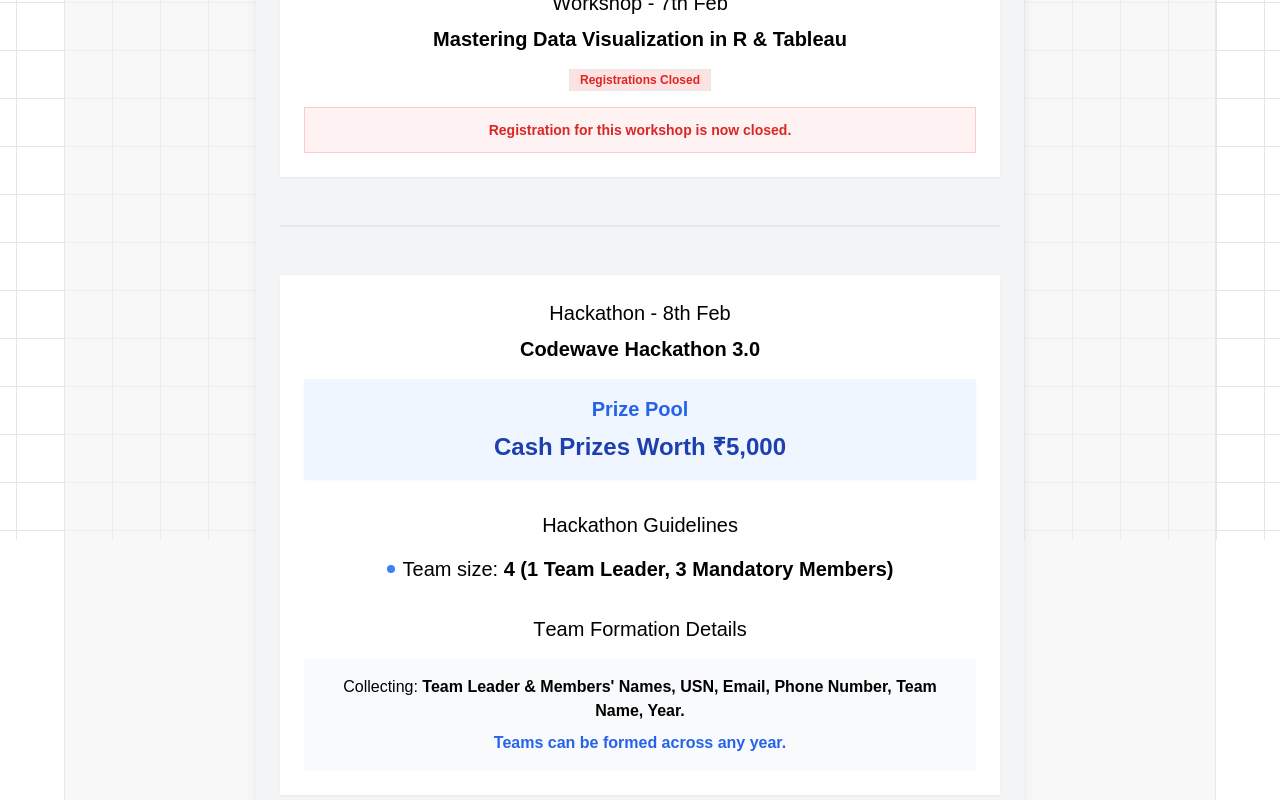
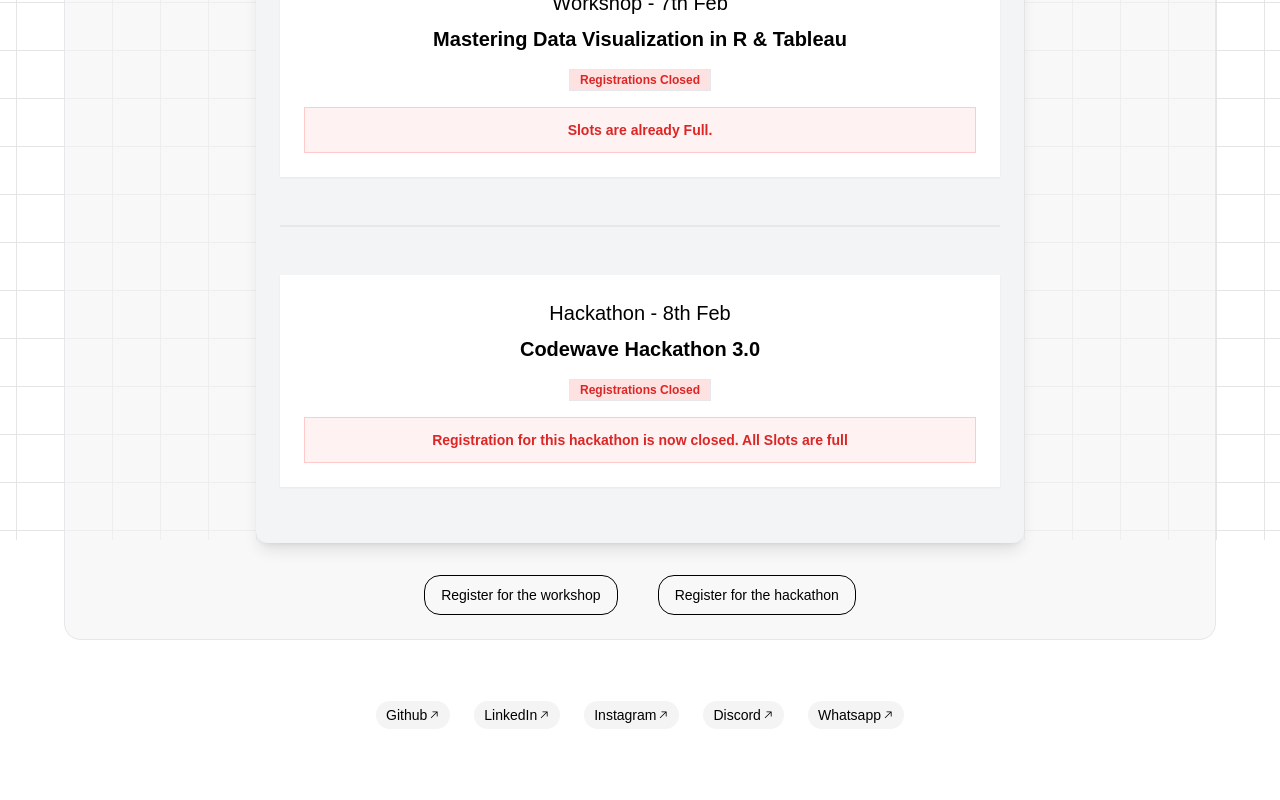
Before and after one commit to Pawan2061/anova, a Next.js app: page /register in a window 1280 px wide. Shown: the part 260-1060 px from the top of the page. Built offline with nearby package versions, Linux system fonts and the light colour scheme.

Commit message:
regs closed

```diff
--- a/app/register/page.tsx
+++ b/app/register/page.tsx
@@ -11,15 +11,18 @@
   const text1 = "Register for the hackathon";
   const text2 = "Register for the workshop";
   const [showAlert, setShowAlert] = useState(false);
+  const [alertMessage, setAlertMessage] = useState("");
 
-  const handleSignupClick = () => {
+  const handleSignupClick = (eventType: string) => {
     setShowAlert(true);
+    setAlertMessage(` ${eventType} registrations are now closed.`);
     setTimeout(() => setShowAlert(false), 4000);
   };
 
   return (
     <section className="mt-8 md:mt-16 w-full flex flex-col items-center gap-4 md:gap-8 mx-auto max-w-6xl border rounded-2xl shadow-black bg-gray-100/60 p-4 md:p-6">
       <EventDetails />
+
       {showAlert && (
         <div className="w-full max-w-md">
           <Alert
@@ -28,21 +31,26 @@
           >
             <XCircle className="h-4 w-4" />
             <AlertTitle>Registrations Closed</AlertTitle>
-            <AlertDescription>
-              Unfortunately, workshop registrations are now closed.
-            </AlertDescription>
+            <AlertDescription>{alertMessage}</AlertDescription>
           </Alert>
         </div>
       )}
+
       <div className="w-full flex flex-col sm:flex-row justify-center items-center gap-4 sm:gap-10">
         <Button
-          onClick={handleSignupClick}
+          onClick={() => handleSignupClick("workshop")}
           variant="outline"
           className="w-fit rounded-2xl"
         >
           {text2}
         </Button>
-        <HackRegister text={text1} />
+        <Button
+          onClick={() => handleSignupClick("hackathon")}
+          variant="outline"
+          className="w-fit rounded-2xl"
+        >
+          {text1}
+        </Button>
       </div>
     </section>
   );
--- a/components/register-body.tsx
+++ b/components/register-body.tsx
@@ -32,7 +32,7 @@
 
           <Alert className="mt-4 bg-red-50 border-red-200">
             <AlertDescription className="font-bold text-red-600">
-              Registration for this workshop is now closed.
+              Slots are already Full.
             </AlertDescription>
           </Alert>
         </div>
@@ -46,58 +46,18 @@
           />
           <p className="mt-2 font-bold">Codewave Hackathon 3.0</p>
 
-          <div className="mt-4 bg-blue-50 rounded-lg p-4 shadow-sm">
-            <div className="text-xl font-bold text-blue-600">
-              <LetterSwapForward label="Prize Pool" staggerFrom="center" />
-            </div>
-            <div className="mt-2 text-blue-800 font-extrabold text-2xl">
-              Cash Prizes Worth ₹5,000
-            </div>
+          <div className="mt-4 flex flex-wrap justify-center gap-2">
+            <Badge
+              variant="outline"
+              className="bg-red-100 text-red-600 font-bold"
+            >
+              Registrations Closed
+            </Badge>
           </div>
 
-          <div className="mt-8">
-            <LetterSwapForward
-              label="Hackathon Guidelines"
-              staggerFrom="center"
-            />
-            <div className="mt-4 grid gap-2 text-left">
-              <p className="flex justify-center items-center">
-                <span className="inline-block w-2 h-2 bg-blue-500 rounded-full mr-2"></span>
-                <span>
-                  Team size:{" "}
-                  <span className="font-bold">
-                    4 (1 Team Leader, 3 Mandatory Members)
-                  </span>
-                </span>
-              </p>
-            </div>
-          </div>
-
-          <div className="mt-8">
-            <LetterSwapForward
-              label="Team Formation Details"
-              staggerFrom="last"
-            />
-            <div className="mt-4 bg-gray-50 rounded-lg p-4">
-              <p className="text-base">
-                Collecting:{" "}
-                <span className="font-bold">
-                  Team Leader & Members' Names, USN, Email, Phone Number, Team
-                  Name, Year.
-                </span>
-              </p>
-              <p className="mt-2 text-base font-bold text-blue-600">
-                Teams can be formed across any year.
-              </p>
-            </div>
-          </div>
-        </div>
-
-        <div className="mt-8">
-          <LetterSwapForward label="Register Now" staggerFrom="first" />
-          <Alert className="mt-4 bg-yellow-50 border-yellow-200">
-            <AlertDescription className="font-bold">
-              Register early to secure your spot! Limited seats available.
+          <Alert className="mt-4 bg-red-50 border-red-200">
+            <AlertDescription className="font-bold text-red-600">
+              Registration for this hackathon is now closed. All Slots are full
             </AlertDescription>
           </Alert>
         </div>
```
